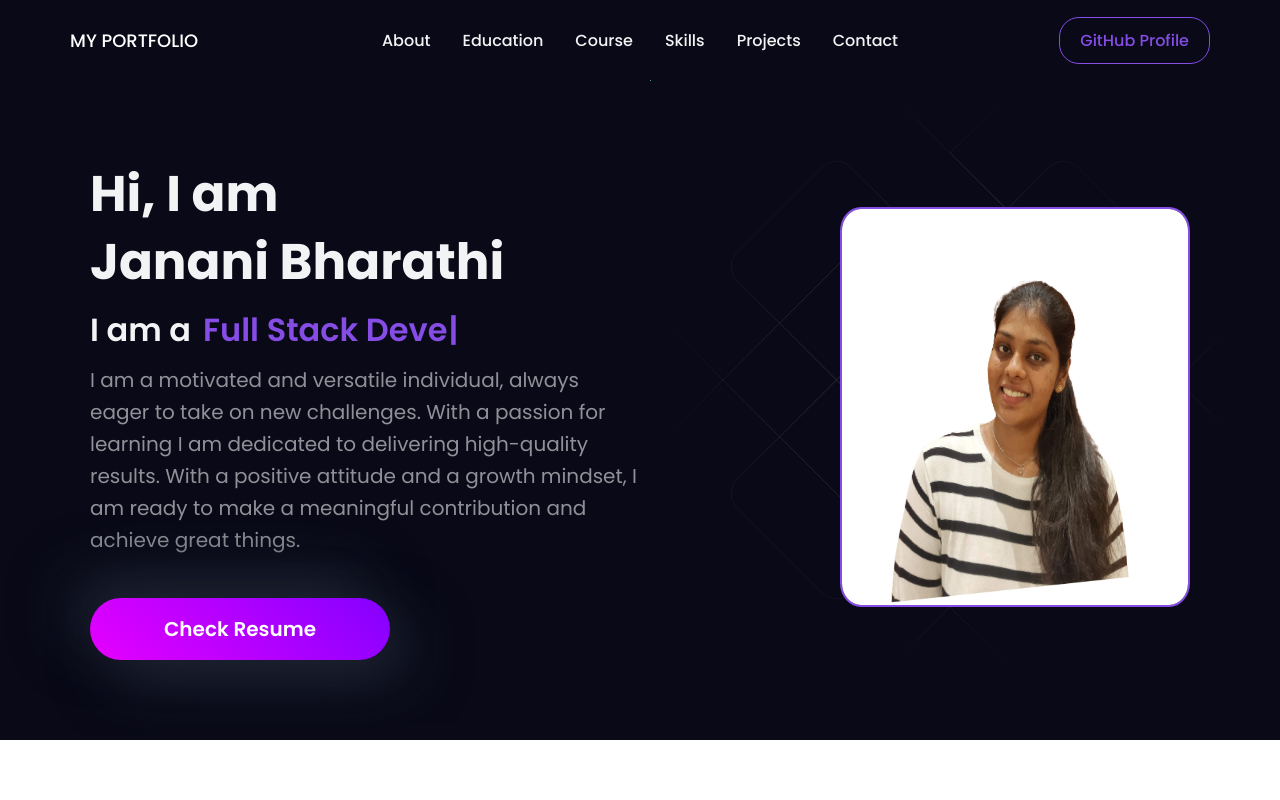
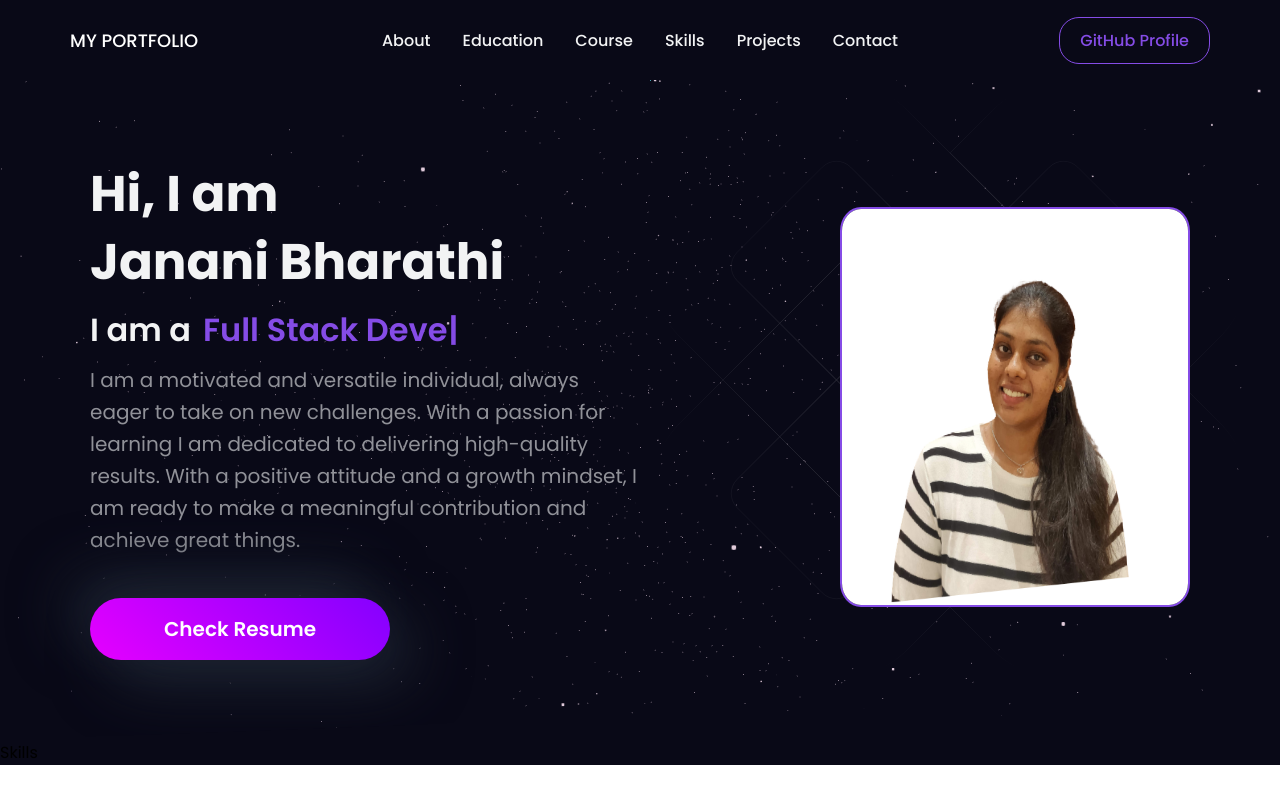
Before and after one commit to EclipticCode/MyPortfolio, a React (Vite) app: page / in a window 1280 px wide. Built offline with nearby package versions, Linux system fonts and the light colour scheme.

Commit message:
added Stars.jsx

```diff
--- a/src/App.jsx
+++ b/src/App.jsx
@@ -4,6 +4,7 @@
 import Navbar from './components/Navbar'
 import { BrowserRouter } from 'react-router-dom'
 import Hero from './components/sections/Hero'
+import Skills from './components/sections/Skills'
 
 
 const Body = styled.div`
@@ -21,6 +22,7 @@
         <Navbar/>
         <Body>
         <Hero/>
+        <Skills/>
         </Body>
         </BrowserRouter>
       </ThemeProvider>
--- /dev/null
+++ b/src/components/canvas/Stars.jsx
@@ -0,0 +1,53 @@
+import React, { useRef, useState, Suspense } from "react";
+import { Canvas, useFrame } from "@react-three/fiber";
+import { Points, PointMaterial, Preload } from "@react-three/drei";
+import * as random from "maath/random/dist/maath-random.esm";
+import styled from "styled-components";
+
+const StyledCanvasWrapper = styled.div`
+  width: 100%;
+  height: auto;
+  position: absolute;
+  inset: 0;
+`;
+
+const Stars = (props) => {
+  const ref = useRef();
+  const [sphere] = useState(() =>
+    random.inSphere(new Float32Array(5000), { radius: 1.2 })
+  );
+
+  useFrame((state, delta) => {
+    ref.current.rotation.x -= delta / 10;
+    ref.current.rotation.y -= delta / 15;
+  });
+
+  return (
+    <group rotation={[0, 0, Math.PI / 4]}>
+      <Points ref={ref} positions={sphere} stride={3} frustumCulled {...props}>
+        <PointMaterial
+          transparent
+          color="#f272c8"
+          size={0.002}
+          sizeAttenuation={true}
+          depthWrite={false}
+        />
+      </Points>
+    </group>
+  );
+};
+
+const StyledStarsCanvas = () => {
+  return (
+    <StyledCanvasWrapper>
+      <Canvas camera={{ position: [0, 0, 1] }}>
+        <Suspense fallback={null}>
+          <Stars />
+        </Suspense>
+        <Preload all />
+      </Canvas>
+    </StyledCanvasWrapper>
+  );
+};
+
+export default StyledStarsCanvas;
--- a/src/components/sections/Hero.jsx
+++ b/src/components/sections/Hero.jsx
@@ -1,12 +1,17 @@
-import React from 'react';
-import styled from 'styled-components';
+import React from "react";
+import styled from "styled-components";
 import { Bio } from "../../data/constants";
-import Typewriter from 'typewriter-effect';
-import HeroImg from '../../images/HeroImage.jpg';
-import HeroBgAnimation from '../HeroBgAnimation';
-import { Tilt } from 'react-tilt';
-import { motion } from 'framer-motion';
-import { headContainerAnimation , headContentAnimation, headTextAnimation } from '../../utils/motion';
+import Typewriter from "typewriter-effect";
+import HeroImg from "../../images/HeroImage.jpg";
+import HeroBgAnimation from "../HeroBgAnimation";
+import { Tilt } from "react-tilt";
+import { motion } from "framer-motion";
+import {
+  headContainerAnimation,
+  headContentAnimation,
+  headTextAnimation,
+} from "../../utils/motion";
+import StarCanvas from '../canvas/Stars'
 
 const HeroContainer = styled.div`
   display: flex;
@@ -215,26 +220,29 @@
     <div id="about">
       <HeroContainer>
         <HeroBg>
-               <HeroBgAnimation/>
+            <StarCanvas/>
+          <HeroBgAnimation />
         </HeroBg>
         <motion.div {...headContainerAnimation}>
           <HeroInnerContainer>
             <HeroLeftContainer>
               <motion.div {...headTextAnimation}>
-                    <Title>Hi, I am <br/> {Bio.name}</Title>
-                    <TextLoop>I am a
+                <Title>
+                  Hi, I am <br /> {Bio.name}
+                </Title>
+                <TextLoop>
+                  I am a
                   <Span>
                     <Typewriter
-                          options = {{
-                            strings : Bio.roles,
-                            autoStart : true ,
-                            loop : true
+                      options={{
+                        strings: Bio.roles,
+                        autoStart: true,
+                        loop: true,
                       }}
                     />
                   </Span>
                 </TextLoop>
               </motion.div>
-
               <motion.div {...headContentAnimation}>
                 <SubTitle>{Bio.description}</SubTitle>
               </motion.div>
@@ -243,16 +251,15 @@
             <HeroRightContainer>
               <motion.div {...headContentAnimation}>
                 <Tilt>
-                    <Img src={HeroImg} alt="Janani"/>
+                  <Img src={HeroImg} alt="Janani" />
                 </Tilt>
               </motion.div>
             </HeroRightContainer>
           </HeroInnerContainer>
         </motion.div>
-
       </HeroContainer>
     </div>
-  )
-}
+  );
+};
 
-export default Hero
+export default Hero;
--- /dev/null
+++ b/src/components/sections/Skills.jsx
@@ -0,0 +1,9 @@
+import React from 'react'
+
+const Skills = () => {
+  return (
+    <div>Skills</div>
+  )
+}
+
+export default Skills
```
Lines whose indentation alone changed are shown as unchanged.
